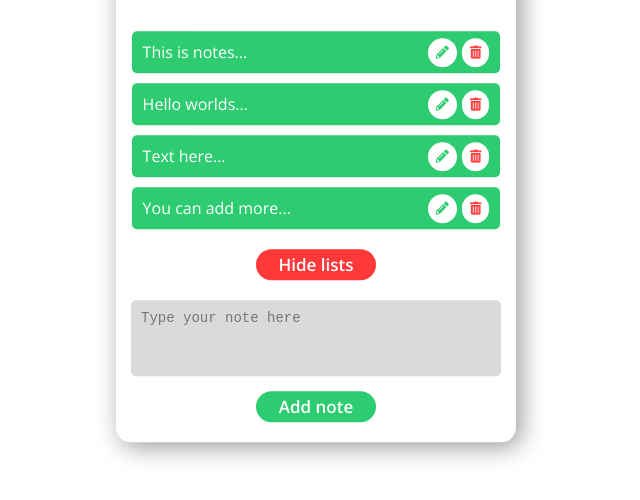
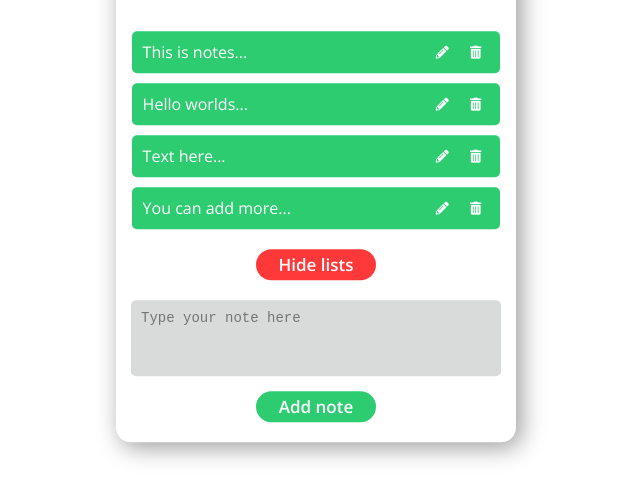
Before and after one commit to Dheerajvis/webnotes, a plain HTML site: page index.html in a window 1280 px wide. Shown: the part 232-732 px from the top of the page, without its empty margins (324-964 px from the left). Drawn offline with nearby package versions, Linux system fonts and the light colour scheme.

Commit message:
icon color change
"Edit" & "Delete" icon color change

```diff
--- a/style.css
+++ b/style.css
@@ -122,18 +122,21 @@ ul {
   margin: auto;
 }
 
+
+/* color: rgb(255, 64, 64); */
+
 .delete-btn {
-  background: white;
-  color: rgb(255, 64, 64);
+  color: white;
   padding: 8px;
   border-radius: 15px;
   font-size: 13px;
   transition: 0.2s;
 }
 
+
+/* color: #2ecc71; */
 .edit-btn {
-  background: white;
-  color: #2ecc71;
+  color: white;
   padding: 8px;
   border-radius: 15px;
   font-size: 13px;
@@ -197,14 +200,14 @@ textarea {
 
 .delete-btn:hover {
   cursor: pointer;
-  color: white;
+  color: rgb(255, 64, 64);
   background: none;
   box-shadow: 0 0 0px 2px white;
 }
 
 .edit-btn:hover {
   cursor: pointer;
-  color: white;
+  color: #2ecc71;
   background: none;
   box-shadow: 0 0 0px 2px white;
 }
```
